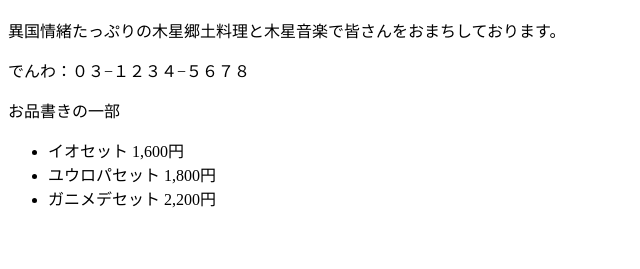
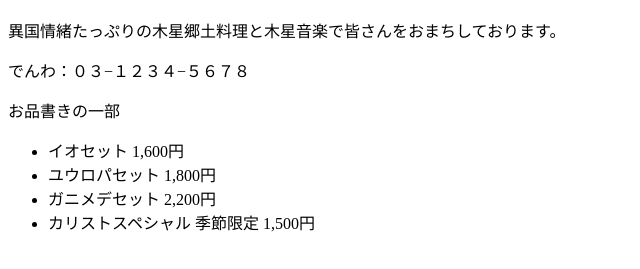
Before and after one commit to ex-hibition/git-study, a plain HTML site: page index.html in a window 1280 px wide. Shown: the part 57-326 px from the top of the page, without its empty margins (0-640 px from the left). Drawn offline with Linux system fonts and the light colour scheme.

Commit message:
季節限定メニューを追加

```diff
--- a/index.html
+++ b/index.html
@@ -12,6 +12,7 @@
 <li>イオセット 1,600円</li>
 <li>ユウロパセット 1,800円</li>
 <li>ガニメデセット 2,200円</li>
+<li>カリストスペシャル 季節限定 1,500円</li>
 </ul>
 </body>
 </html>
```
